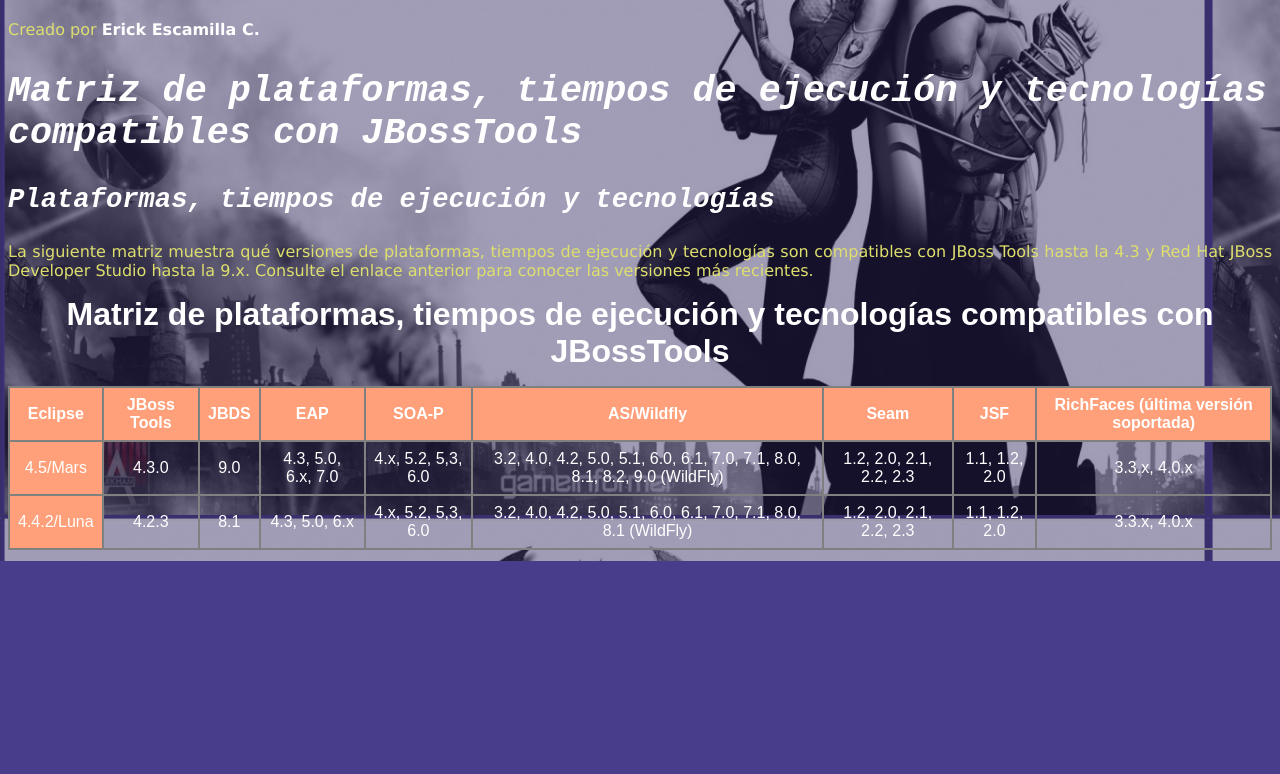
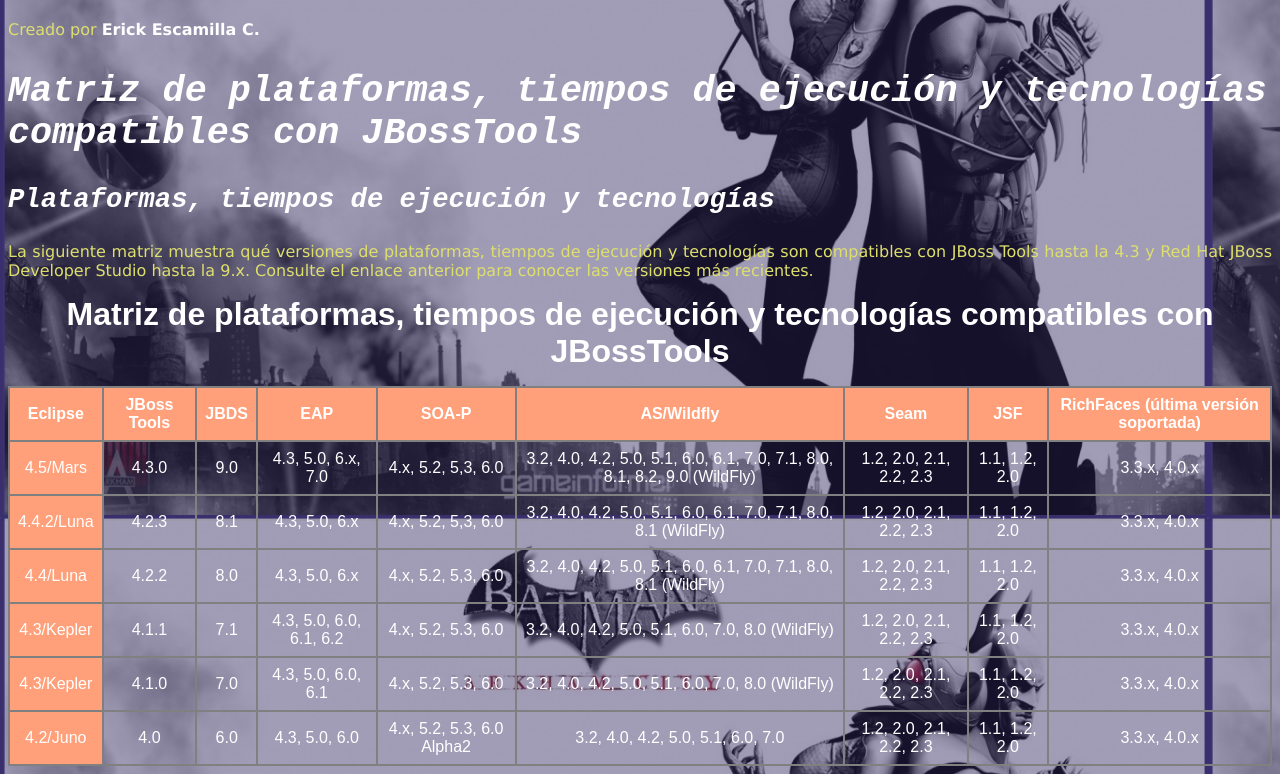
Before and after one commit to erescamillac/conceptos-html, a plain HTML site: page pages/sw-servidores-desarrollo/content/compatibility.html in a window 1280 px wide. Shown: the part 239-1013 px from the top of the page. Before the commit the page ends 800 px from the top, so only its background shows below. Drawn offline with Linux system fonts and the light colour scheme.

Commit message:
Compatibilidad App Servers

```diff
--- a/pages/sw-servidores-desarrollo/content/compatibility.html
+++ b/pages/sw-servidores-desarrollo/content/compatibility.html
@@ -70,6 +70,50 @@
                         <td>1.1, 1.2, 2.0</td>
                         <td>3.3.x, 4.0.x</td>
                     </tr>
+                    <tr>
+                        <td>4.4/Luna</td>
+                        <td>4.2.2</td>
+                        <td>8.0</td>
+                        <td>4.3, 5.0, 6.x</td>
+                        <td>4.x, 5.2, 5,3, 6.0</td>
+                        <td>3.2, 4.0, 4.2, 5.0, 5.1, 6.0, 6.1, 7.0, 7.1, 8.0, 8.1 (WildFly)</td>
+                        <td>1.2, 2.0, 2.1, 2.2, 2.3</td>
+                        <td>1.1, 1.2, 2.0</td>
+                        <td>3.3.x, 4.0.x</td>
+                    </tr>
+                    <tr>
+                        <td>4.3/Kepler</td>
+                        <td>4.1.1</td>
+                        <td>7.1</td>
+                        <td>4.3, 5.0, 6.0, 6.1, 6.2</td>
+                        <td>4.x, 5.2, 5.3, 6.0</td>
+                        <td>3.2, 4.0, 4.2, 5.0, 5.1, 6.0, 7.0, 8.0 (WildFly)</td>
+                        <td>1.2, 2.0, 2.1, 2.2, 2.3</td>
+                        <td>1.1, 1.2, 2.0</td>
+                        <td>3.3.x, 4.0.x</td>
+                    </tr>
+                    <tr>
+                        <td>4.3/Kepler</td>
+                        <td>4.1.0</td>
+                        <td>7.0</td>
+                        <td>4.3, 5.0, 6.0, 6.1</td>
+                        <td>4.x, 5.2, 5.3, 6.0</td>
+                        <td>3.2, 4.0, 4.2, 5.0, 5.1, 6.0, 7.0, 8.0 (WildFly)</td>
+                        <td>1.2, 2.0, 2.1, 2.2, 2.3	</td>
+                        <td>1.1, 1.2, 2.0</td>
+                        <td>3.3.x, 4.0.x</td>
+                    </tr>
+                    <tr>
+                        <td>4.2/Juno</td>
+                        <td>4.0</td>
+                        <td>6.0</td>
+                        <td>4.3, 5.0, 6.0</td>
+                        <td>4.x, 5.2, 5.3, 6.0 Alpha2</td>
+                        <td>3.2, 4.0, 4.2, 5.0, 5.1, 6.0, 7.0</td>
+                        <td>1.2, 2.0, 2.1, 2.2, 2.3</td>
+                        <td>1.1, 1.2, 2.0</td>
+                        <td>3.3.x, 4.0.x</td>
+                    </tr>
                 </tbody>
                 <tfoot></tfoot>
             </table>
```
